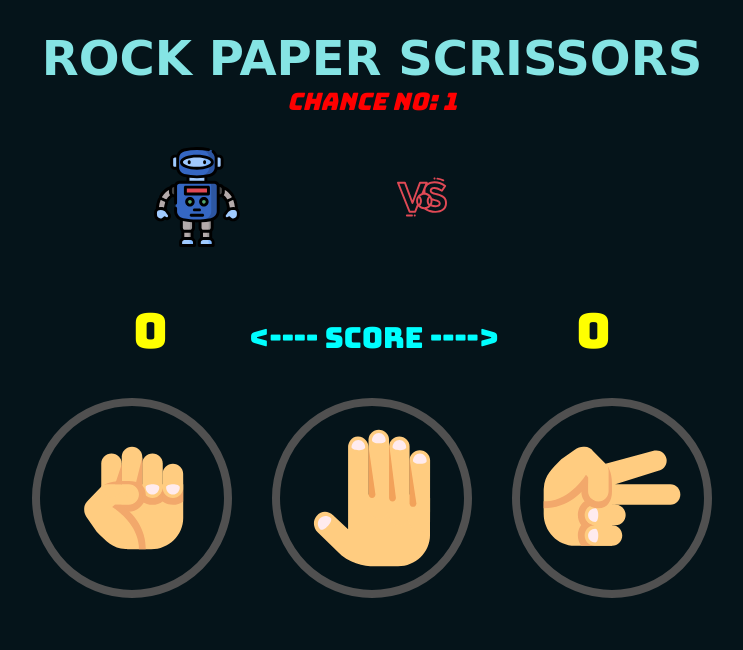
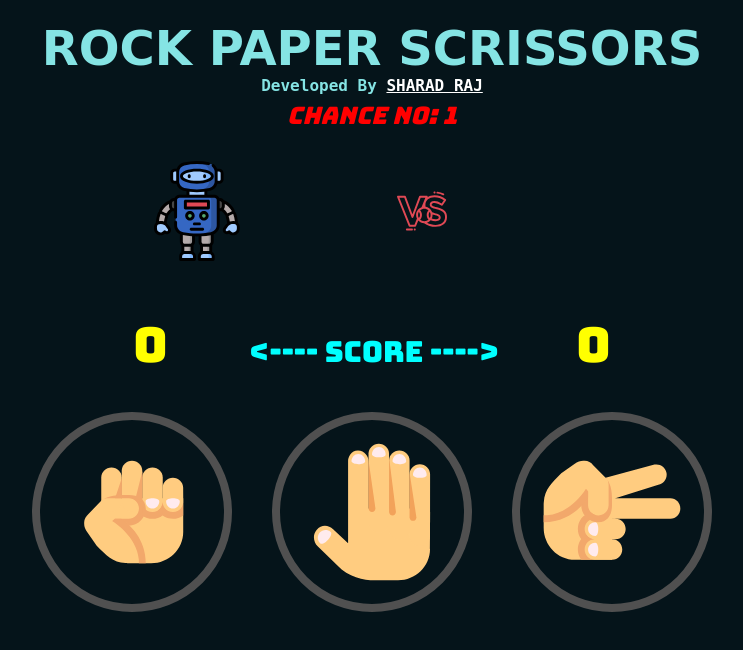
Before and after one commit to sharadcodes/rock-paper-scissor-game, a plain HTML site: page docs/index.html in a window 1280 px wide. Shown: the whole page, without its empty margins (268-1011 px from the left). Drawn offline with Linux system fonts and the light colour scheme; a web font is replaced by a local one.

Commit message:
Add files via upload

```diff
--- a/docs/assets/css/main.css
+++ b/docs/assets/css/main.css
@@ -12,7 +12,7 @@ body {
 }
 
 header {
-  margin-top: 30px;
+  margin-top: 20px;
   text-align: center;
   font-family: "Bungee Outline", cursive;
   font-size: 3rem;
--- a/docs/index.html
+++ b/docs/index.html
@@ -12,6 +12,7 @@
     <div class="top">
       <header>
         ROCK PAPER SCRISSORS
+        <h4 style="font-family: 'monospace' ;font-size: 16px; margin-bottom: 5px;"> Developed By <a style="color: white;" href="https://linkedin.com/in/srsmaurya">SHARAD RAJ</a></h4>
       </header>
         <span class="center" id="winner"><i>CHANCE NO: 1</i></span>
     </div>
```
